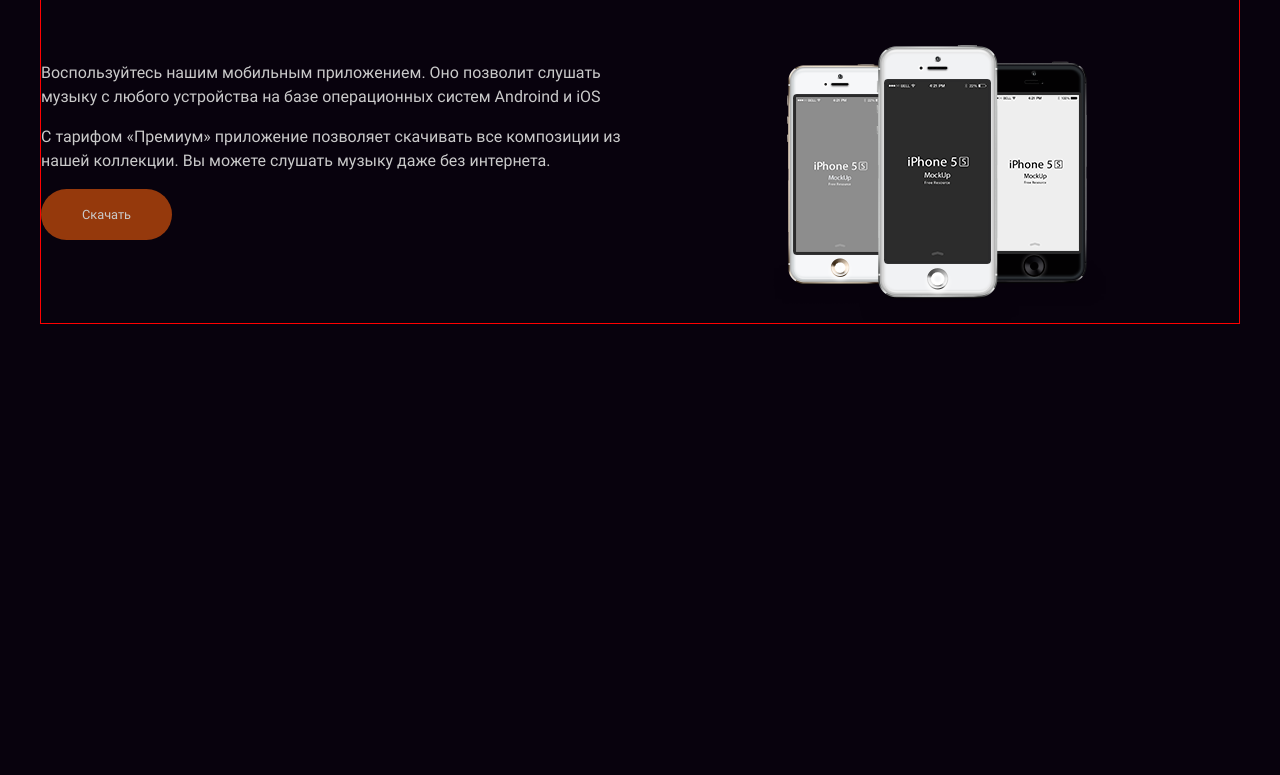
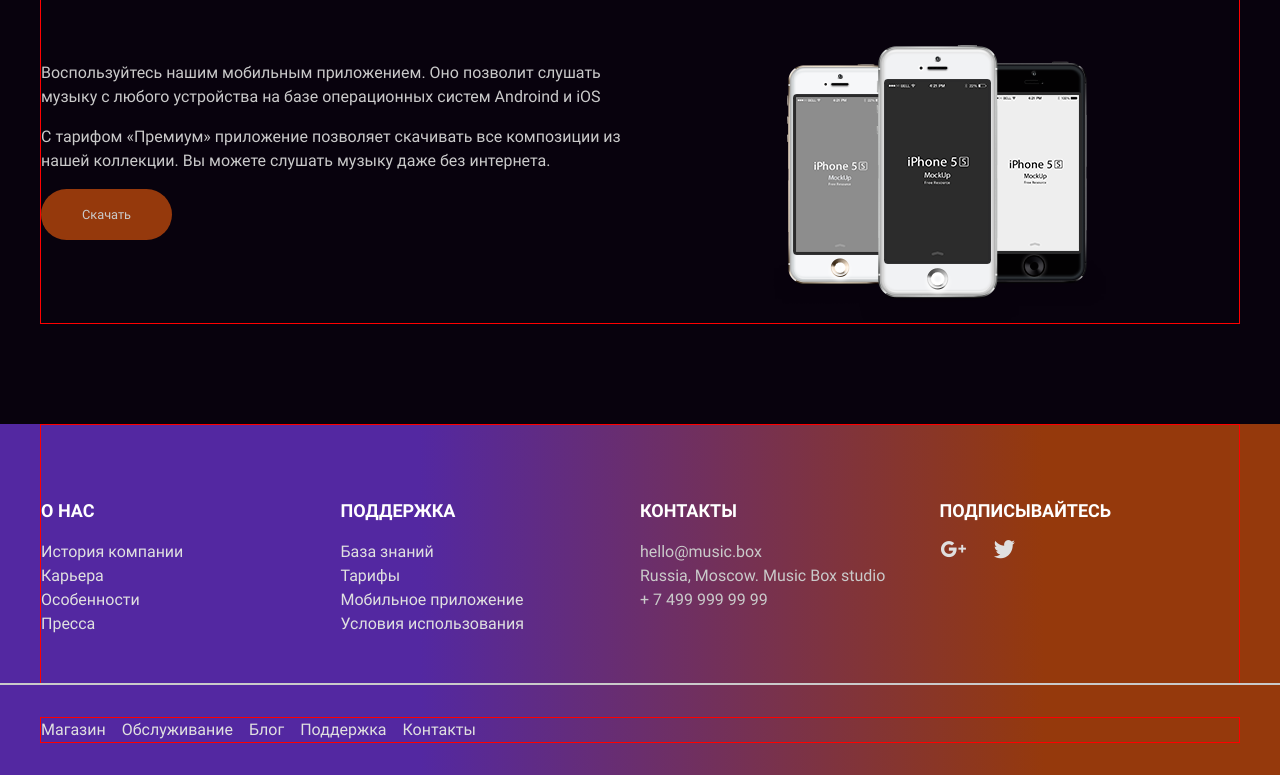
Before and after one commit to CeJIDb/layout-designer-project-56, a website: page src/index.html in a window 1280 px wide. Shown: the part 2805-3580 px from the top of the page. Before the commit the page ends 3229 px from the top, so only its background shows below. Drawn offline with Linux system fonts and the light colour scheme.

Commit message:
feat(footer): add footer section

```diff
--- a/src/index.html
+++ b/src/index.html
@@ -124,5 +124,47 @@
       </div>
     </section>
   </main>
+  <footer class="footer">
+    <div class="top">
+      <div class="content">
+        <ul class="about">
+          <h4>О нас</h4>
+          <li><a href="#" class="text-size-1">История компании</a></li>
+          <li><a href="#" class="text-size-1">Карьера</a></li>
+          <li><a href="#" class="text-size-1">Особенности</a></li>
+          <li><a href="#" class="text-size-1">Пресса</a></li>
+        </ul>
+        <ul class="support">
+          <h4>Поддержка</h4>
+          <li><a href="#" class="text-size-1">База знаний</a></li>
+          <li><a href="#" class="text-size-1">Тарифы</a></li>
+          <li><a href="#" class="text-size-1">Мобильное приложение</a></li>
+          <li><a href="#" class="text-size-1">Условия использования</a></li>
+        </ul>
+        <ul class="contacts">
+          <h4>Контакты</h4>
+          <li class="text-size-1">hello@music.box</li>
+          <li class="text-size-1">Russia, Moscow. Music Box studio</li>
+          <li class="text-size-1">+ 7 499 999 99 99</li>
+        </ul>
+        <ul class="subscribe">
+          <h4>Подписывайтесь</h4>
+          <li><a href="#"><img width="26" height="17" src="./images/Google+.png" alt="Google+"></a></li>
+          <li><a href="#"><img width="22" height="19" src="./images/Twitter.png" alt="Twitter"></a></li>
+        </ul>
+      </div>
+    </div>
+    <div class="bottom">
+      <div class="content">
+        <ul>
+          <li><a href="#" class="text-size-1">Магазин</a></li>
+          <li><a href="#" class="text-size-1">Обслуживание</a></li>
+          <li><a href="#" class="text-size-1">Блог</a></li>
+          <li><a href="#" class="text-size-1">Поддержка</a></li>
+          <li><a href="#" class="text-size-1">Контакты</a></li>
+        </ul>
+      </div>
+    </div>
+  </footer>
 </body>
 </html>
--- a/src/scss/footer.scss
+++ b/src/scss/footer.scss
@@ -0,0 +1,104 @@
+footer {
+  width: 100%;
+
+  background: linear-gradient(89.75deg, #5328a1 32.83%, #95390c 81.56%);
+
+  .top,
+  .bottom {
+    position: relative;
+
+    @include flex(column, flex-start, center);
+
+    width: 100%;
+  }
+
+  .top {
+    .content {
+      display: grid;
+      grid-template-columns: repeat(4, 1fr);
+      align-items: start;
+
+      padding-top: 3rem;
+      padding-bottom: 3rem;
+
+      .subscribe {
+        li {
+          display: inline-block;
+          margin-right: 24px;
+
+          vertical-align: middle;
+
+          &:last-of-type {
+            margin-right: 0;
+          }
+        }
+      }
+    }
+
+    &::after {
+      position: absolute;
+      left: 0;
+      right: 0;
+      bottom: 0;
+
+      box-sizing: border-box;
+      height: 2px;
+
+      background-color: $dark-gray;
+
+      content: "";
+    }
+  }
+
+  .bottom {
+    padding-top:  2rem;
+    padding-bottom: 2rem;
+
+    .content {
+      align-items: flex-start;
+
+      ul {
+        @include flex(row, flex-start, center);
+        gap: 16px;
+      }
+    }
+  }
+
+  ul {
+    @include reset;
+
+    list-style: none;
+
+    h4 {
+      margin-bottom: 1rem;
+    }
+  }
+
+  a {
+    color: $gray;
+    text-decoration: none;
+  }
+}
+
+@media (width <= 414px) {
+  footer {
+    .top {
+      .content {
+        @include flex(column);
+        gap: 30px;
+
+        h4 {
+          margin-top: 0;
+        }
+      }
+    }
+
+    .bottom {
+      .content {
+        ul {
+          @include flex(column);
+        }
+      }
+    }
+  }
+}
```
Also changed, not shown: src/css/app.css, 1 other file.
